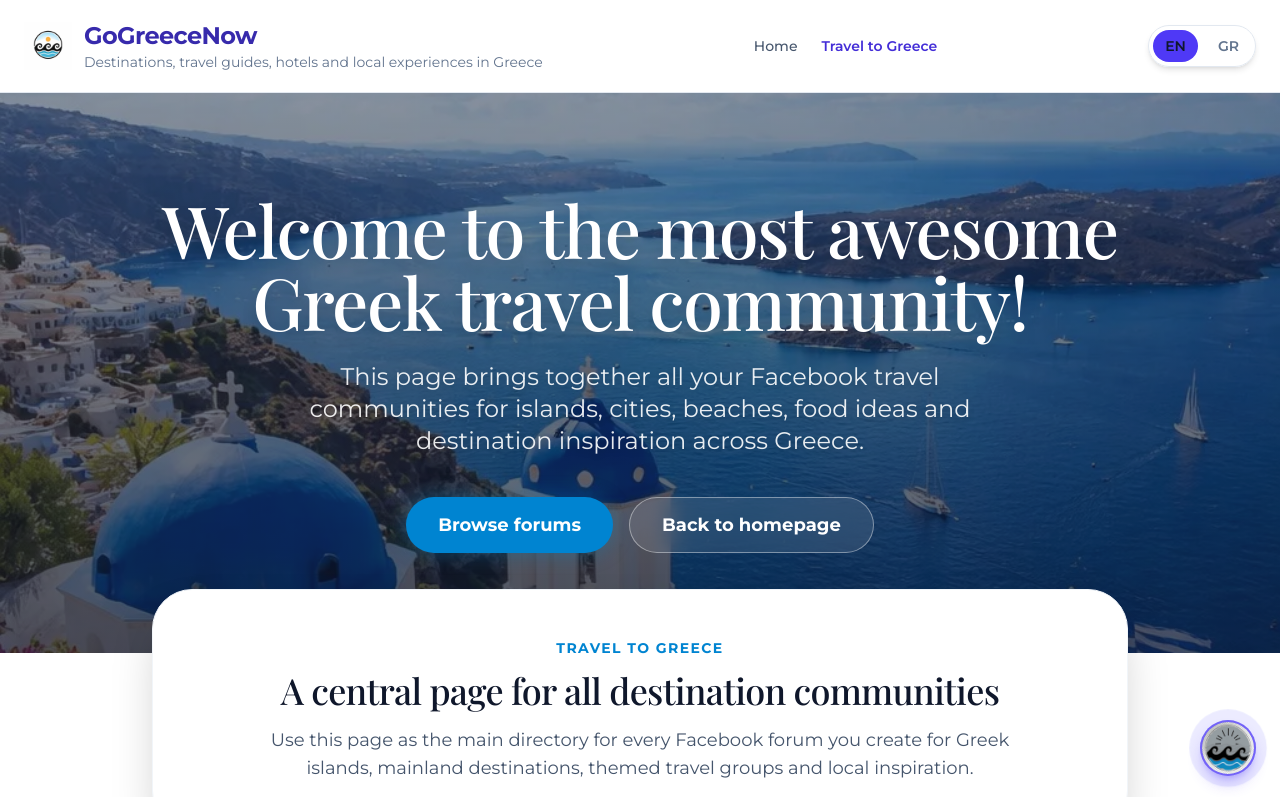
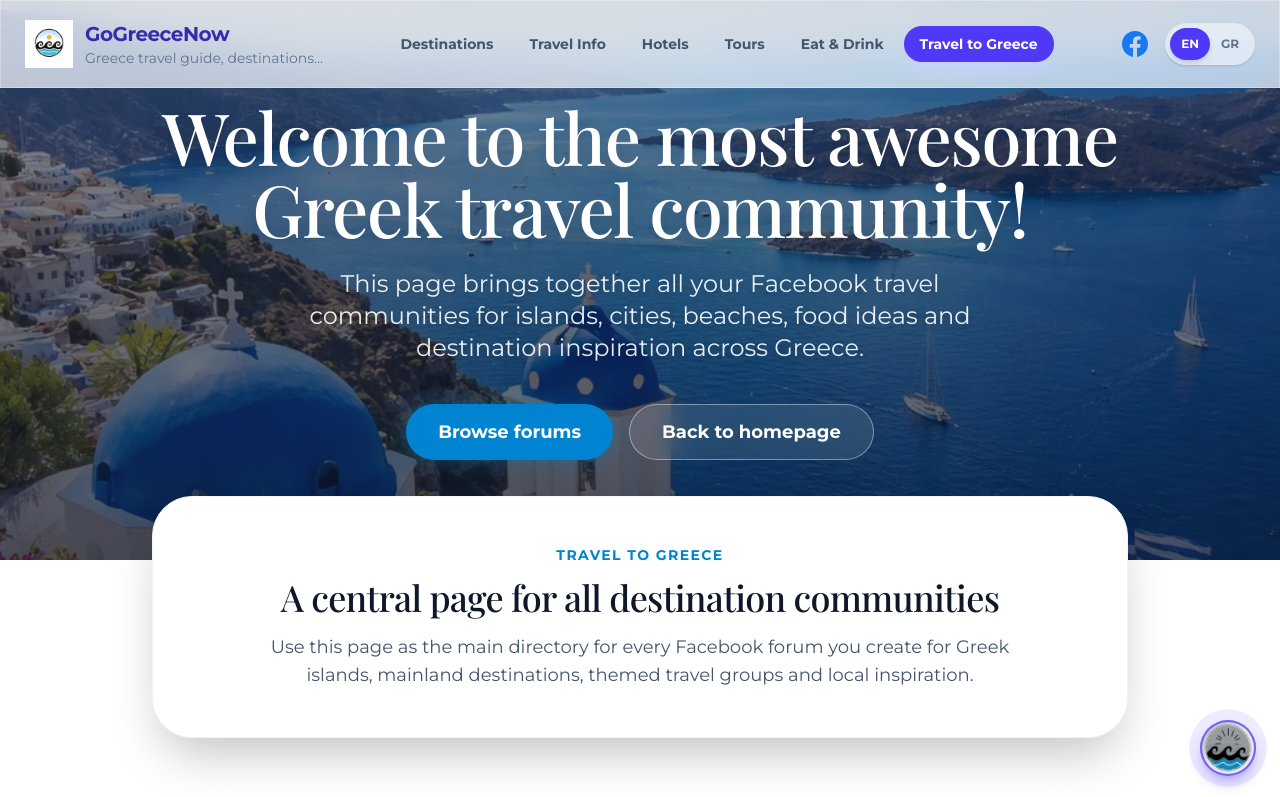
Before and after one commit to xristoskout/forumgreece, a Next.js app: page /en/travel-to-greece in a window 1280 px wide. Shown: the top 797 px of the page. Built offline with nearby package versions, Linux system fonts and the light colour scheme; a web font is replaced by a local one.

Commit message:
fix: consistent nav on travel-to-greece, hotels link to page, travel-info og:locale & titles, image sizes

```diff
--- a/app/[lang]/travel-info/layout.tsx
+++ b/app/[lang]/travel-info/layout.tsx
@@ -1,15 +1,26 @@
 import type { Metadata } from 'next';
 
-export function generateMetadata({ params }: { params: Promise<{ lang: string }> }): Metadata {
+export async function generateMetadata({ params }: { params: Promise<{ lang: string }> }): Promise<Metadata> {
+  const { lang } = await params;
+  const isEl = lang === 'el';
+  const title = isEl
+    ? 'Ταξίδι στην Ελλάδα: Οδηγός Σχεδιασμού & Πληροφορίες | GoGreeceNow'
+    : 'Travel to Greece: Planning Hub, Tips & Practical Info | GoGreeceNow';
+
   return {
     title: {
-      absolute: 'Travel to Greece: Planning Hub, Tips & Practical Info | GoGreeceNow',
+      absolute: title,
     },
-    description: 'Everything you need to plan your Greece trip: when to visit, how to get there, island groups, transport tips and practical travel info.',
+    description: isEl
+      ? 'Ό,τι χρειάζεσαι για να οργανώσεις το ταξίδι σου στην Ελλάδα: πότε να πας, πώς να φτάσεις, νησιωτικά σύμπλεγμα, μεταφορές και πρακτικές ταξιδιωτικές πληροφορίες.'
+      : 'Everything you need to plan your Greece trip: when to visit, how to get there, island groups, transport tips and practical travel info.',
     openGraph: {
-      title: 'Greece Travel Planning Hub | GoGreeceNow',
-      description: 'Plan your Greece trip with practical guides, island maps, timing tips and transport info.',
+      title: title,
+      description: isEl
+        ? 'Οργάνωσε το ταξίδι σου στην Ελλάδα με πρακτικούς οδηγούς, χάρτες νησιών, tips για το timing και πληροφορίες μεταφοράς.'
+        : 'Plan your Greece trip with practical guides, island maps, timing tips and transport info.',
       type: 'website',
+      locale: isEl ? 'el_GR' : 'en_US',
       images: [
         {
           url: '/images/hero-greece.webp',
@@ -21,8 +32,10 @@ export function generateMetadata({ params }: { params: Promise<{ lang: string }>
     },
     twitter: {
       card: 'summary_large_image',
-      title: 'Greece Travel Planning Hub | GoGreeceNow',
-      description: 'Plan your Greece trip with practical guides, island maps, timing tips and transport info.',
+      title: title,
+      description: isEl
+        ? 'Οργάνωσε το ταξίδι σου στην Ελλάδα με πρακτικούς οδηγούς, χάρτες νησιών, tips για το timing και πληροφορίες μεταφοράς.'
+        : 'Plan your Greece trip with practical guides, island maps, timing tips and transport info.',
       images: ['/images/hero-greece.webp'],
     },
   };
--- a/app/[lang]/travel-to-greece/page.tsx
+++ b/app/[lang]/travel-to-greece/page.tsx
@@ -4,6 +4,7 @@ import { useMemo } from "react";
 import Link from "next/link";
 import Image from "next/image";
 import { usePathname, useRouter } from "next/navigation";
+import SiteHeader from "../../../components/site-header";
 
 type Lang = "en" | "el";
 
@@ -340,6 +341,7 @@ export default function TravelToGreecePage() {
                             alt={item.title}
                             fill
                             className="object-cover"
+                            sizes="(max-width: 768px) 100vw, 33vw"
                           />
                       </div>
                       <div className="absolute inset-0 bg-gradient-to-t from-slate-900/60 to-slate-900/10" />
@@ -389,62 +391,7 @@ export default function TravelToGreecePage() {
 
   return (
     <main className="min-h-screen bg-white text-slate-900">
-      <section className="border-b border-slate-200 bg-white backdrop-blur-md">
-        <div className="mx-auto flex max-w-7xl items-center justify-between gap-2 px-0 py-3 sm:gap-6 sm:px-6 sm:py-5">
-          <Link
-            href={withLang("/")}
-            className="group flex min-w-0 items-center gap-2 sm:gap-3"
-          >
-            <Image
-              src="/images/logo/gogreecenow-logo.webp"
-              alt="GoGreeceNow logo"
-              width={52}
-              height={52}
-              className="h-10 w-10 shrink-0 object-contain sm:h-12 sm:w-12"
-              priority
-            />
-            <div className="min-w-0">
-              <div className="truncate text-lg font-bold tracking-tight text-indigo-800 transition group-hover:text-indigo-700 sm:text-2xl">
-                GoGreeceNow
-              </div>
-              <div className="hidden text-sm text-slate-500 sm:block">
-                {t.brandLine[lang]}
-              </div>
-            </div>
-          </Link>
-
-          <nav className="hidden gap-6 text-sm font-medium text-slate-600 lg:flex">
-            <Link href={withLang("/")} className="hover:text-indigo-700 transition-colors">
-              {t.navHome[lang]}
-            </Link>
-            <span className="text-indigo-700 font-semibold">{t.navForums[lang]}</span>
-          </nav>
-
-          <div className="flex items-center gap-2 rounded-full border border-slate-200 bg-white/90 shadow-md backdrop-blur-md p-1">
-            <button
-              onClick={() => switchLanguage("en")}
-              className={`rounded-full px-3 py-1.5 text-sm font-semibold transition ${
-                lang === "en"
-                  ? "bg-indigo-600 text-slate-900"
-                  : "text-slate-500 hover:text-slate-900"
-              }`}
-            >
-              EN
-            </button>
-
-            <button
-              onClick={() => switchLanguage("el")}
-              className={`rounded-full px-3 py-1.5 text-sm font-semibold transition ${
-                lang === "el"
-                  ? "bg-indigo-600 text-slate-900"
-                  : "text-slate-500 hover:text-slate-900"
-              }`}
-            >
-              GR
-            </button>
-          </div>
-        </div>
-      </section>
+      <SiteHeader />
 
       {/* Full-width Hero Section - Greeka.com vibe */}
       <section className="relative flex min-h-[60vh] xl:min-h-[70vh] items-center justify-center bg-no-repeat">
@@ -455,6 +402,7 @@ export default function TravelToGreecePage() {
             fill
             className="object-cover"
             priority
+            sizes="100vw"
           />
         </div>
         <div className="absolute inset-0 bg-gradient-to-b from-slate-900/40 to-slate-900/70 z-[1]" />
--- a/components/site-header.tsx
+++ b/components/site-header.tsx
@@ -83,8 +83,8 @@ export default function SiteHeader() {
       {
         key: "hotels",
         label: t.hotels[lang],
-        href: withLangHash("#hotels"),
-        active: false,
+        href: withLang("/hotels"),
+        active: pathname.startsWith(`/${lang}/hotels`),
       },
       {
         key: "tours",
```
Lines whose indentation alone changed are shown as unchanged.
